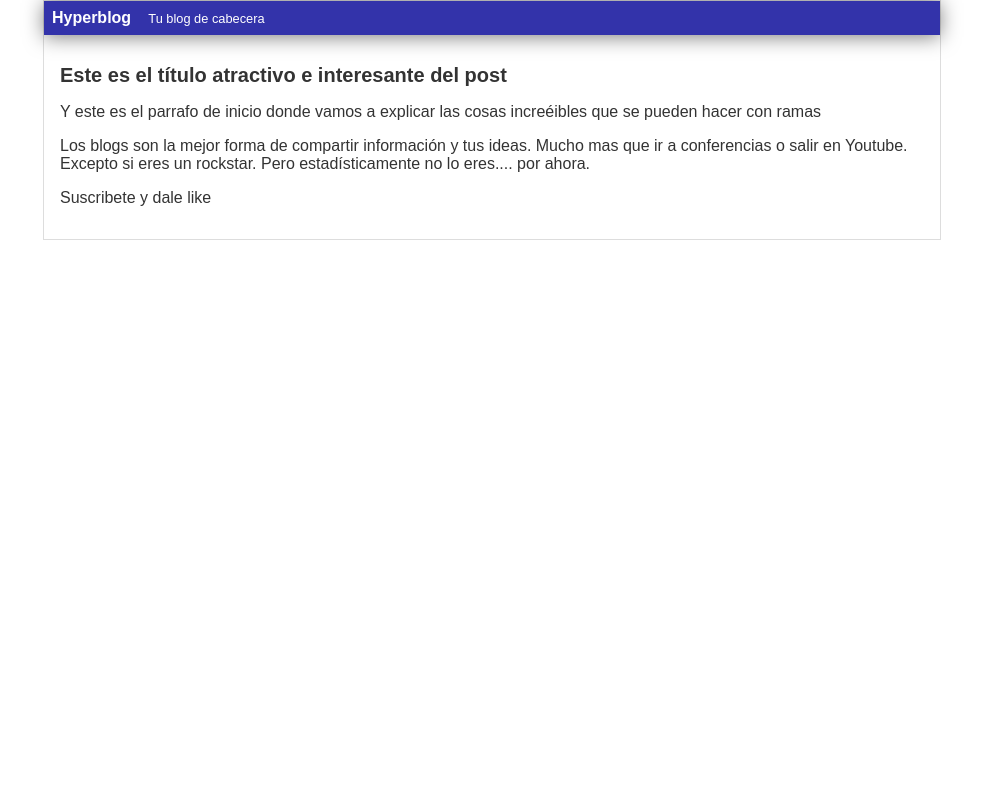
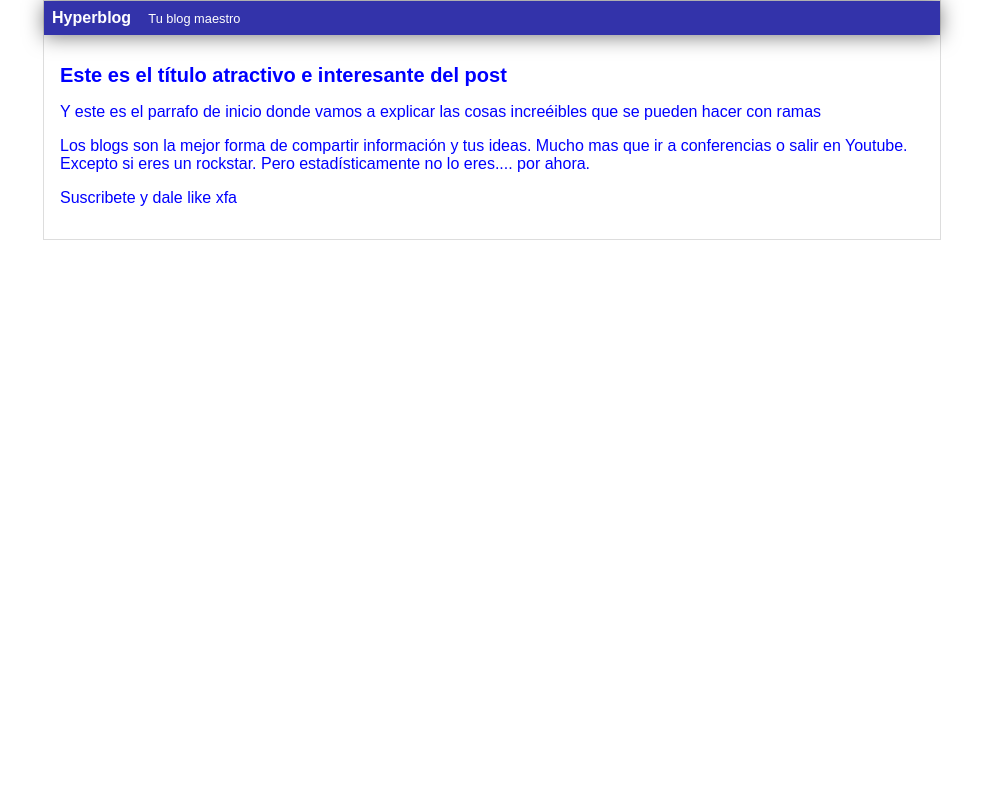
Before and after one commit to eidrwell/platzi, a PHP site: page /blogspot.html in a window 1280 px wide. Shown: the whole page, without its empty margins (148-1131 px from the left). Run offline with PHP 8.4, Linux system fonts and the light colour scheme.

Commit message:
Agrege sus, canbie cabezera y puse todo azul

```diff
--- a/Git/blogspot.html
+++ b/Git/blogspot.html
@@ -7,13 +7,13 @@
         <div id="container">
             <div id="cabecera">
                 Hyperblog
-                <span id="tagline">Tu blog de cabecera</span>
+                <span id="tagline">Tu blog maestro</span>
             </div>
             <div id="post">
                 <h1>Este es el título atractivo e interesante del post</h1>
                 <p>Y este es el parrafo de inicio donde vamos a explicar las cosas increéibles que se pueden hacer con ramas</p>
                 <p>Los blogs son la mejor forma de compartir información y tus ideas. Mucho mas que ir a conferencias o salir en Youtube. Excepto si eres un rockstar. Pero estadísticamente no lo eres.... por ahora.</p>
-                <p>Suscribete y dale like</p>
+                <p>Suscribete y dale like xfa</p>
             </div>
         </div>
     </body>
--- a/Git/css/estilos.css
+++ b/Git/css/estilos.css
@@ -1,6 +1,6 @@
 body
 {
-    color: #333;
+    color: blue;
     text-align: center;
     font-family: Arial;
     font-size: 16px;
```
